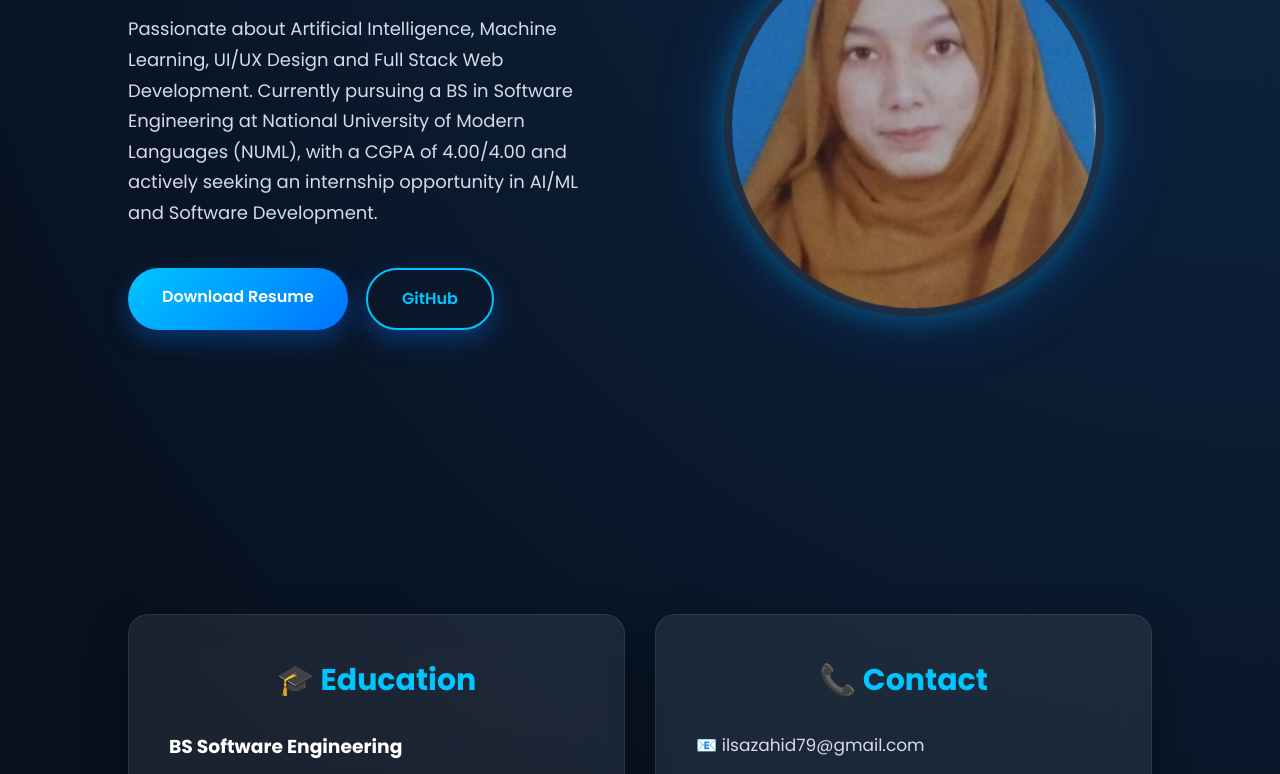
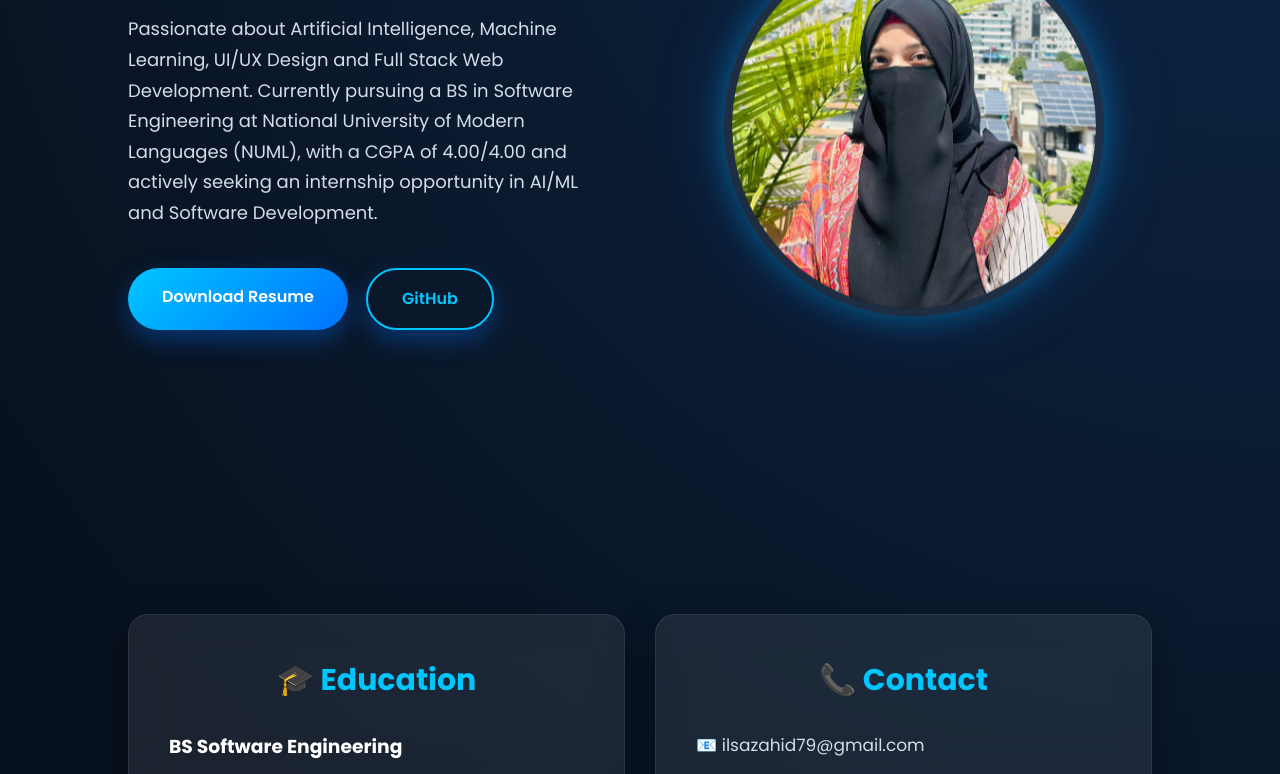
Before and after one commit to ilsazahid/portfolio, a plain HTML site: page index.html in a window 1280 px wide. Shown: the part 326-1100 px from the top of the page. Drawn offline with Linux system fonts and the light colour scheme.

Commit message:
Update index.html

```diff
--- a/index.html
+++ b/index.html
@@ -90,7 +90,7 @@
 
         <div class="hero-image">
 
-            <img src="profile.jpeg" alt="Ilsa Zahid">
+            <img src="niqabprofile.jpeg" alt="Ilsa Zahid">
 
         </div>
 
```
